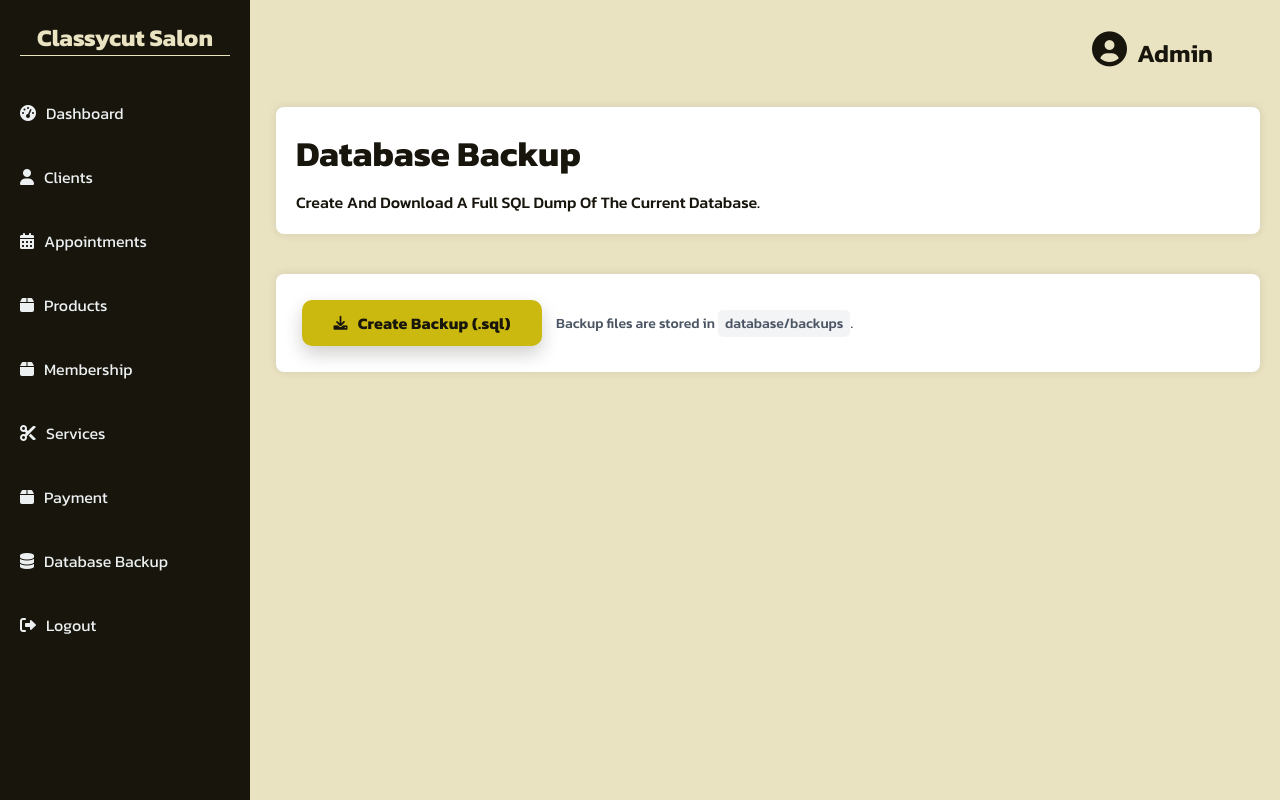
After one commit to adeshsapra/Mens-Hair-Salon-Management-System, a PHP site: page /admin/database_backup.php in a window 1280 px wide. The commit adds this page. Run offline with PHP 8.4, Linux system fonts and the light colour scheme; a user stored in the database is signed in; data comes from the database, SQL or seed files in the repository.

Commit message:
Databse Backup Features Implement

```diff
--- /dev/null
+++ b/admin/database_backup.php
@@ -0,0 +1,209 @@
+<?php
+include 'connect.php';
+if (session_status() === PHP_SESSION_NONE) {
+    session_start();
+}
+
+if (!isset($_SESSION['admin_id'])) {
+    header('Location: admin_login.php');
+    exit();
+}
+
+function getMysqldumpBinary()
+{
+    $candidates = array(
+        'C:\\xampp\\mysql\\bin\\mysqldump.exe',
+        'C:\\Program Files\\MySQL\\MySQL Server 8.0\\bin\\mysqldump.exe',
+        'mysqldump'
+    );
+
+    foreach ($candidates as $candidate) {
+        if ($candidate === 'mysqldump' || file_exists($candidate)) {
+            return $candidate;
+        }
+    }
+
+    return 'mysqldump';
+}
+
+$backup_error = '';
+
+if ($_SERVER['REQUEST_METHOD'] === 'POST' && isset($_POST['create_backup'])) {
+    $db_host = 'localhost';
+    $db_user = 'root';
+    $db_pass = '';
+    $db_name = 'classycut';
+
+    $backup_directory = dirname(__DIR__) . DIRECTORY_SEPARATOR . 'database' . DIRECTORY_SEPARATOR . 'backups';
+
+    if (!is_dir($backup_directory) && !mkdir($backup_directory, 0755, true)) {
+        $backup_error = 'Unable to create backup directory.';
+    } else {
+        $backup_filename = 'backup_' . date('Y-m-d_H-i-s') . '.sql';
+        $backup_file_path = $backup_directory . DIRECTORY_SEPARATOR . $backup_filename;
+        $mysqldump_binary = getMysqldumpBinary();
+
+        $command_parts = array(
+            escapeshellarg($mysqldump_binary),
+            '--host=' . escapeshellarg($db_host),
+            '--user=' . escapeshellarg($db_user)
+        );
+
+        if ($db_pass !== '') {
+            $command_parts[] = '--password=' . escapeshellarg($db_pass);
+        }
+
+        $command_parts[] = '--single-transaction';
+        $command_parts[] = '--routines';
+        $command_parts[] = '--events';
+        $command_parts[] = '--triggers';
+        $command_parts[] = '--add-drop-table';
+        $command_parts[] = '--default-character-set=utf8mb4';
+        $command_parts[] = '--databases';
+        $command_parts[] = escapeshellarg($db_name);
+        $command_parts[] = '--result-file=' . escapeshellarg($backup_file_path);
+
+        $command_output = array();
+        $exit_code = 0;
+        $command = implode(' ', $command_parts) . ' 2>&1';
+        exec($command, $command_output, $exit_code);
+
+        if ($exit_code !== 0 || !file_exists($backup_file_path) || filesize($backup_file_path) === 0) {
+            if (file_exists($backup_file_path)) {
+                unlink($backup_file_path);
+            }
+
+            $error_detail = trim(implode("\n", $command_output));
+            $backup_error = 'Database backup failed.';
+            if ($error_detail !== '') {
+                $backup_error .= ' Error: ' . htmlspecialchars($error_detail);
+            }
+        } else {
+            header('Content-Type: application/sql');
+            header('Content-Disposition: attachment; filename="' . $backup_filename . '"');
+            header('Content-Length: ' . filesize($backup_file_path));
+            header('Pragma: no-cache');
+            header('Expires: 0');
+            readfile($backup_file_path);
+            exit();
+        }
+    }
+}
+
+include 'header.php';
+?>
+
+<style>
+    .backup-page .backup-content {
+        padding: 26px;
+    }
+
+    .backup-page .backup-panel {
+        display: flex;
+        align-items: center;
+        justify-content: flex-start;
+        gap: 14px;
+        flex-wrap: wrap;
+    }
+
+    .backup-page .backup-action-form {
+        display: inline-flex !important;
+        flex-direction: row !important;
+        margin: 0;
+    }
+
+    .backup-page .backup-create-btn {
+        display: inline-flex !important;
+        align-items: center;
+        justify-content: center;
+        gap: 10px;
+        min-width: 240px;
+        height: 46px;
+        border: none !important;
+        border-radius: 10px;
+        background: var(--brand) !important;
+        color: var(--bg1) !important;
+        box-shadow: 0 8px 18px rgba(24, 21, 13, 0.2);
+        font-size: 16px;
+        font-weight: 700;
+        letter-spacing: 0.2px;
+        text-transform: none !important;
+        cursor: pointer;
+    }
+
+    .backup-page .backup-create-btn:hover {
+        background: var(--bg1) !important;
+        color: var(--bg2) !important;
+        transform: translateY(-1px);
+    }
+
+    .backup-page .backup-create-btn i,
+    .backup-page .backup-create-btn span {
+        text-transform: none !important;
+    }
+
+    .backup-page .backup-note {
+        margin: 0;
+        color: #4b5563;
+        font-size: 14px;
+        font-weight: 500;
+        text-transform: none;
+    }
+
+    .backup-page .backup-note code {
+        background: #f3f4f6;
+        padding: 3px 7px;
+        border-radius: 5px;
+        text-transform: none;
+    }
+
+    @media (max-width: 768px) {
+        .backup-page .backup-content {
+            padding: 18px;
+        }
+
+        .backup-page .backup-panel {
+            align-items: stretch;
+        }
+
+        .backup-page .backup-action-form {
+            width: 100%;
+        }
+
+        .backup-page .backup-create-btn {
+            width: 100%;
+        }
+    }
+</style>
+
+<div class="main-content backup-page">
+    <div class="content">
+        <h1>Database Backup</h1>
+        <p>Create and download a full SQL dump of the current database.</p>
+    </div>
+</div>
+
+<div class="main-content backup-page">
+    <div class="content backup-content">
+        <?php if ($backup_error !== '') { ?>
+            <div class="backup-error">
+                <?php echo $backup_error; ?>
+            </div>
+        <?php } ?>
+
+        <div class="backup-panel">
+            <form method="post" class="backup-action-form">
+                <button type="submit" name="create_backup" class="backup-create-btn">
+                    <i class="fas fa-download"></i>
+                    <span>Create Backup (.sql)</span>
+                </button>
+            </form>
+            <p class="backup-note">
+                Backup files are stored in <code>database/backups</code>.
+            </p>
+        </div>
+    </div>
+</div>
+
+</body>
+</html>
--- a/admin/header.php
+++ b/admin/header.php
@@ -1,7 +1,9 @@
 <?php
 
 include 'connect.php';
-session_start();
+if (session_status() === PHP_SESSION_NONE) {
+    session_start();
+}
 if (!isset($_SESSION['admin_id'])) {
     header('Location: admin_login.php');
     exit();
@@ -114,6 +116,7 @@ if ($admin_result) {
         </li>
         <li><a href="service_manage.php"><i class="fas fa-cut"></i> Services</a></li>
         <li><a href="payment_manage.php"><i class="fas fa-box"></i> Payment</a></li>
+        <li><a href="database_backup.php"><i class="fas fa-database"></i> Database Backup</a></li>
         <li><a href="logout.php"><i class="fas fa-sign-out-alt"></i> Logout</a></li>
     </ul>
 </div>
--- a/admin/styles.css
+++ b/admin/styles.css
@@ -1220,6 +1220,56 @@ transition: 0.5s linear;
     text-transform: lowercase;
 }
 
+/* database backup */
+.backup-content .backup-action-form {
+    display: flex;
+    flex-direction: row;
+    align-items: center;
+}
+
+.backup-create-btn {
+    display: inline-flex;
+    align-items: center;
+    gap: 10px;
+    background: var(--brand);
+    color: var(--bg1);
+    border: none;
+    border-radius: 10px;
+    padding: 12px 22px;
+    font-size: 16px;
+    font-weight: 600;
+    cursor: pointer;
+    box-shadow: 0 6px 16px rgba(24, 21, 13, 0.18);
+}
+
+.backup-create-btn i {
+    font-size: 14px;
+}
+
+.backup-create-btn:hover {
+    background: var(--bg1);
+    color: var(--bg2);
+    transform: translateY(-1px);
+}
+
+.backup-create-btn:active {
+    transform: translateY(0);
+}
+
+.backup-note {
+    margin-top: 12px;
+    color: #555;
+    font-size: 14px;
+}
+
+.backup-error {
+    background: #fde8e8;
+    color: #b91c1c;
+    padding: 12px 14px;
+    border-radius: 8px;
+    margin-bottom: 16px;
+}
+
 @media (max-width: 768px) {
     .dashboard {
         flex-direction: column;
```
Also changed, not shown: database/README_BACKUP.md (added), database/backups/.htaccess (added), 1 other file.
